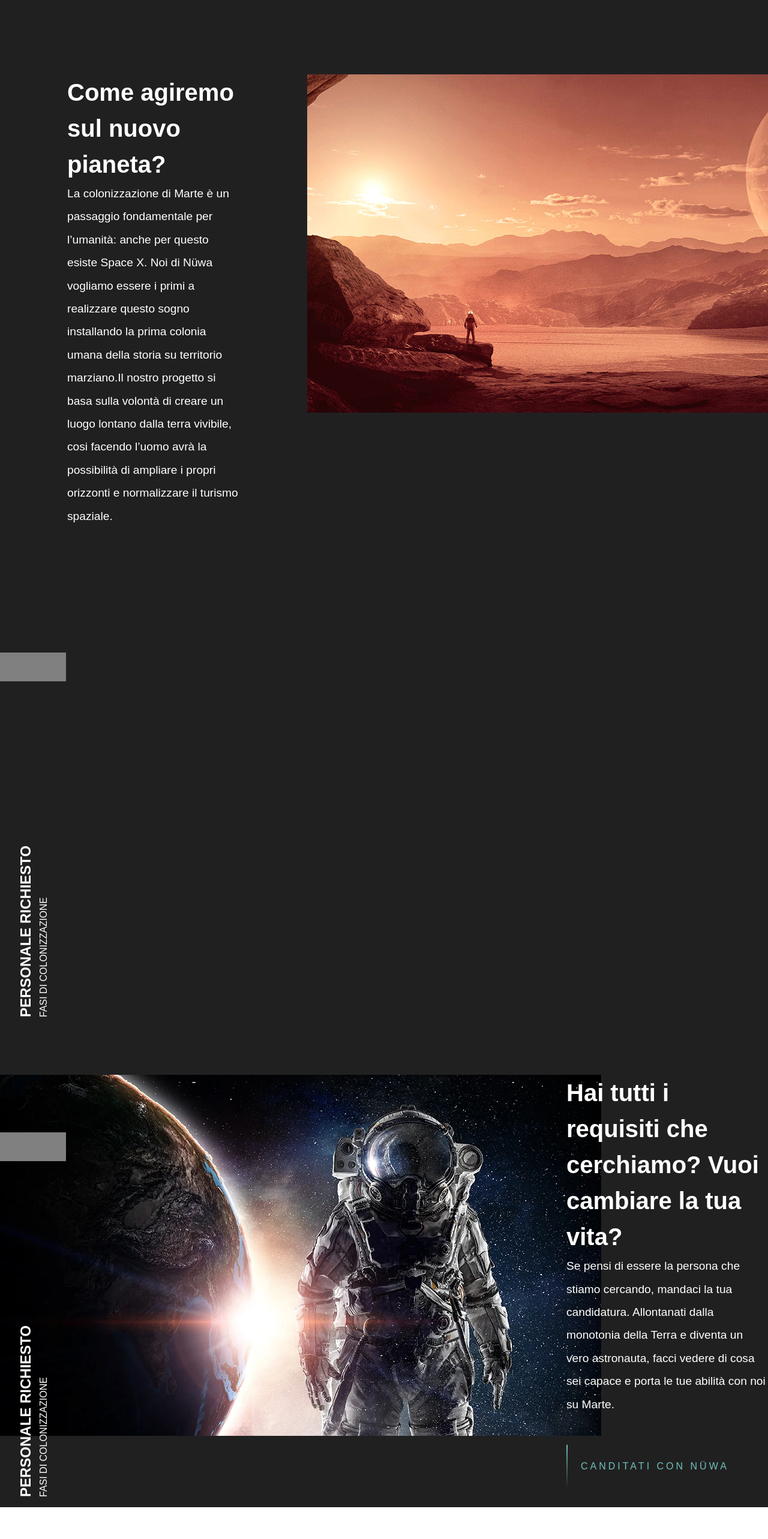
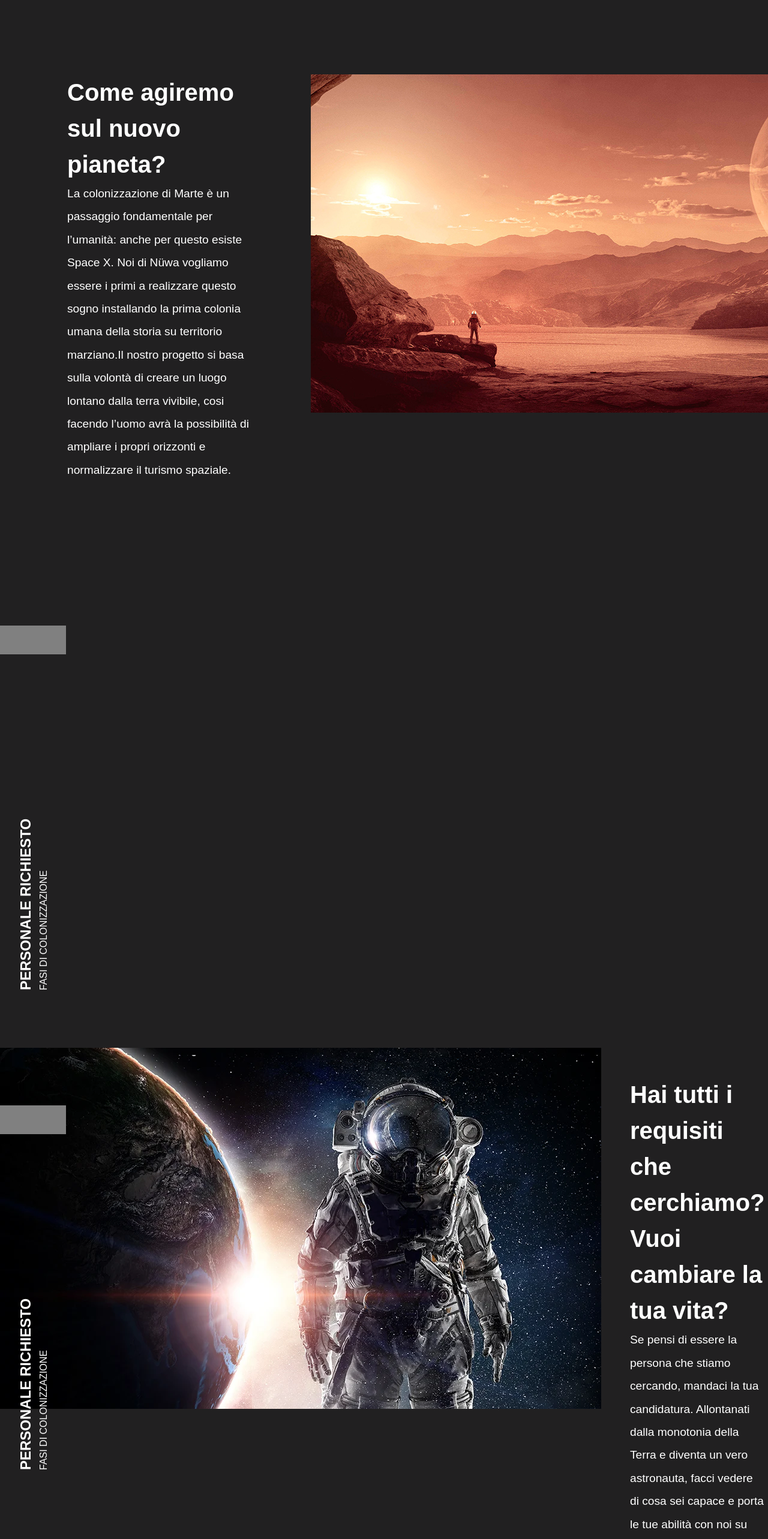
Before and after one commit to giuseppefigliuolo/nuwa, a Vue app: page /marte in a window 1280 px wide. Shown: the part 1180-3746 px from the top of the page at 60% size. Before the commit the page ends 3693 px from the top, so only its background shows below. Built offline with nearby package versions, Linux system fonts and the light colour scheme; a web font is replaced by a local one; what vue-event-handler would draw is missing.

Commit message:
correzione stili

```diff
--- a/src/components/Candidatura.vue
+++ b/src/components/Candidatura.vue
@@ -21,13 +21,11 @@ export default {
 
 <style lang="scss" scoped>
     section{
+        margin-bottom: 2em;
         display: flex;
-        justify-content: space-between;
-        .image{
+        .context{
             width: 70%;
-        }
-        .context{
-            padding-left: 3em;
+            padding: 3em;
             display: flex;
             flex-direction: column;
             justify-content: space-between;
--- a/src/components/InfoMarte.vue
+++ b/src/components/InfoMarte.vue
@@ -18,13 +18,14 @@ export default {
 
 <style lang="scss" scoped>
     section{
+        margin: 2em;
         display: flex;
         justify-content: space-between;
         .image{
             width: 60%;
         }
         .text{
-            padding: 0 7em;
+            padding: 0 5em;
             display: flex;
             flex-direction: column;
             justify-content: space-between;
```
